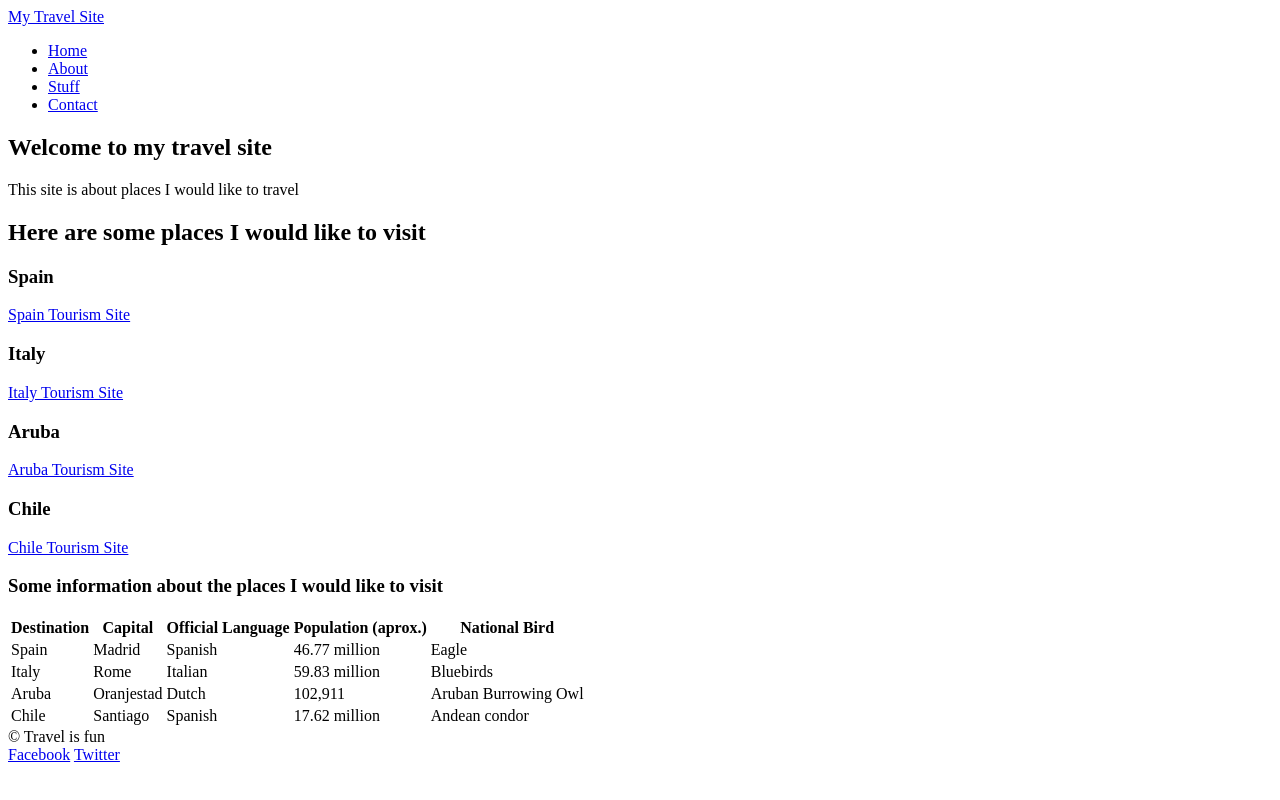
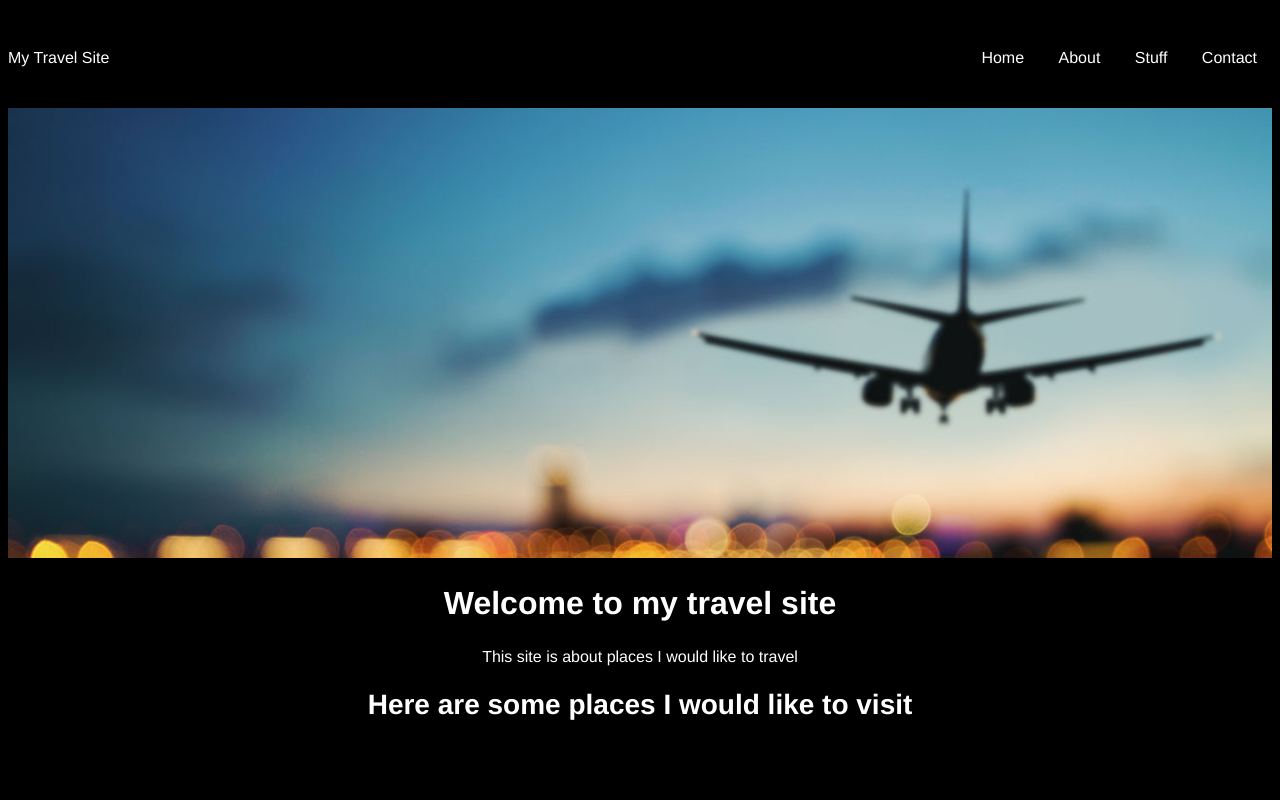
Before and after one commit to rohanpokwal/css-activity-travel-site-styled, a plain HTML site: page index.html in a window 1280 px wide. Shown: the top 800 px of the page. Drawn offline with Linux system fonts and the light colour scheme.

Commit message:
Modified html and css. The website is ready for Push

```diff
--- a/assets/stylesheets/travel.css
+++ b/assets/stylesheets/travel.css
@@ -3,9 +3,9 @@ Set the box-sizing for every element on the page
 to border-box. Elements should have padding and
 border included in the element's total width and height
 */
-
-
-
+* {
+  box-sizing: border-box;
+}
 /*
 Set some common styles for the body of the page
  - background color to black
@@ -13,35 +13,45 @@ Set some common styles for the body of the page
  - font to Helvetica
  - font size to 16px
 */
-
-
+body {
+  background-color: black;
+  color: white;
+  font-family: Helvetica;
+  font-size: 16px;
+}
 
 /*
 override our h1 style to have a font size of 32px
 */
-
-
+h1 {
+  font-size: 32px;
+}
 
 /*
 override our h2 style to have a font size of 28px
 */
-
-
+h2 {
+  font-size: 28px;
+}
 
 /*
 style the element with the id of header-statement to have centered text
 */
-
-
-
+#header-statement {
+  text-align: center;
+}
 /*
 style the elements with a class of page-row
  - clear: both; //ensures elements that are floated cant be on the left or right of this element
  - give the element padding of 5%
  - give the element a margin of 2% on the top and bottom
 */
-
-
+.page-row {
+  clear: both;
+  padding: 5%;
+  margin-top: 2%;
+  margin-bottom: 2%;
+}
 
 /* no action item: clearfix for page row */
 .page-row::after {
@@ -49,8 +59,6 @@ style the elements with a class of page-row
   clear: both;
   display: block;
 }
-
-
 
 /*
 style the elements with a class of card
@@ -66,8 +74,18 @@ style the elements with a class of card
  - set the background to not repeat
 */
 
-
-
+.card {
+  width: 20%;
+  height: 350px;
+  margin: 2.5%;
+  padding-top: 15%;
+  float: left;
+  background-color: white;
+  text-align: center;
+  color: black;
+  background-size: contain;
+  background-repeat: no-repeat;
+}
 
 /*
 style the element with the id of hero
@@ -78,48 +96,55 @@ style the element with the id of hero
  - set the background image to be fixed // this will give the effect of the page scrolling over the hero image
 */
 
-
-
+#hero {
+  height: 450px;
+  background-size: cover;
+  background-repeat: no-repeat;
+  background-image: url("../images/travel_hero.jpg");
+  background-attachment: fixed;
+}
 
 /*
  target the element with the class of card that also has an id of spain
  set the background image to (spain_flag.svg) in our assets/images directory
 */
-
-
-
+.card#spain {
+  background-image: url("../images/spain_flag.svg");
+}
 
 /*
  target the element with the class of card that also has an id of italy
  set the background image to (italy_flag.svg) in our assets/images directory
 */
-
-
-
+.card#italy {
+  background-image: url("../images/italy_flag.svg");
+}
 
 /*
  target the element with the class of card that also has an id of aruba
  set the background image to (aruba_flag.svg) in our assets/images directory
 */
-
-
-
+.card#aruba {
+  background-image: url("../images/aruba_flag.svg");
+}
 
 /*
  target the element with the class of card that also has an id of chile
  set the background image to (chile_flag.svg) in our assets/images directory
 */
-
-
-
+.card#chile {
+  background-image: url("../images/chile_flag.svg");
+}
 
 /*
  target the header element
   - height of 100px
   - line height of 100px
 */
-
-
+header {
+  height: 100px;
+  line-height: 100px;
+}
 
 /* no action item: clearfix for header */
 header::after {
@@ -131,25 +156,27 @@ header::after {
 /*
  target the element with the id of logo and float it to the left
 */
-
-
-
+#logo {
+  float: left;
+}
 
 /*
  target the nav element and float it to the right
 */
-
-
-
-
- /*
+nav {
+  float: right;
+}
+/*
  target the element with the id of nav-list
   - remove all margin and padding
   - remove bullets from the unordered list
 */
 
-
-
+#nav-list {
+  margin: 0;
+  padding: 0;
+  list-style-type: none;
+}
 
 /*
  target the elements with the class of nav-link
@@ -157,69 +184,82 @@ header::after {
   - give a top and bottom padding of 5px
   - left and right padding of 15px
 */
-
-
-
-
+.nav-link {
+  display: inline;
+  /* padding-top: 5px; */
+  /* padding-bottom: 5px; */
+  /* padding-left: 15px; */
+  /* padding-right: 15px; */
+  padding: 5px 15px 5px 15px;
+}
 /*
  target the links inside the header element
   - remove the underline from the links
   - make sure the text is white
 */
-
-
-
-
+header a {
+  text-decoration: none;
+  color: white;
+}
 /*
  target the table element
   - give a 2px black solid border to the table
   - collapse the border to remove spacing between cells
   - make the width 100%
 */
-
-
-
+table {
+  border: 2px solid black;
+  border-collapse: collapse;
+  width: 100%;
+}
 
 /*
  target the tr, td, and th elements
   - give a 2px black solid border to the table
 */
-
-
-
+tr,
+td,
+th {
+  border: 2px solid black;
+}
 
 /*
  target the th element
   - set the background color to black
   - set the text color to white
 */
-
-
-
+th {
+  background-color: black;
+  color: white;
+}
 
 /*
  target the element with the id of travel-table
   - make the text color black
   - make the background color white
 */
-
-
-
+#travel-table {
+  color: black;
+  background-color: white;
+}
 
 /*
  target the h3 element within the element with the id of travel-table
   - center align the text
 */
-
-
-
+#travel-table h3 {
+  text-align: center;
+}
 
 /*
  target the footer element
   - set the height to 100px
   - set the line height to 100px
 */
-
+footer {
+  height: 100px;
+  line-height: 100px;
+}
 /* no action item: clearfix for footer */
 footer::after {
   content: "";
@@ -227,12 +267,12 @@ footer::after {
   display: block;
 }
 
-
 /*
  target the element with the id of copyright and float it to the left
 */
-
-
+#copyright {
+  float: left;
+}
 
 /*
  target the element with the id of social-links
@@ -240,10 +280,16 @@ footer::after {
   - give a top and bottom padding of 5px
   - give a left and right padding of 15px
 */
-
-
+#social-links {
+  float: right;
+  padding: 5px 15px 5px 15px;
+}
 
 /*
  target the links inside the element with the id of social-links
   - make sure the text is white and there is no underline
 */
+#social-links a {
+  text-decoration: none;
+  color: white;
+}
--- a/index.html
+++ b/index.html
@@ -1,26 +1,23 @@
 <!DOCTYPE html>
 <html>
-
   <head>
-
-        <link type="text/css" rel="stylesheet" href="assets/stylesheets/travel.css"/>
+    <link
+      type="text/css"
+      rel="stylesheet"
+      href="assets/stylesheets/travel.css"
+    />
 
     <title>Amazing Travel Site</title>
-
   </head>
 
   <body>
-
     <header>
-
       <div id="logo">
-                <a href="/home.html">My Travel Site</a>
+        <a href="/index.html">My Travel Site</a>
       </div>
 
       <nav>
-
         <ul id="nav-list">
-
           <li class="nav-link">
             <a href="/home.html">Home</a>
           </li>
@@ -36,53 +33,51 @@
           <li class="nav-link">
             <a href="/contact.html">Contact</a>
           </li>
-
         </ul>
-
       </nav>
-
     </header>
 
     <main>
-
       <section>
-
         <div id="hero"></div>
 
         <div id="header-statement">
-
           <h1>Welcome to my travel site</h1>
 
           <p>This site is about places I would like to travel</p>
 
           <h2>Here are some places I would like to visit</h2>
-
         </div>
-
       </section>
 
       <section id="cards" class="page-row">
-
         <div class="card" id="spain">
           <h3>Spain</h3>
-                    <a href="http://www.spain.info/en_US/" target="_blank">Spain Tourism Site</a>
+          <a href="http://www.spain.info/en_US/" target="_blank"
+            >Spain Tourism Site</a
+          >
         </div>
 
         <div class="card" id="italy">
           <h3>Italy</h3>
-                    <a href="http://www.italia.it/en/home.html" target="_blank">Italy Tourism Site</a>
+          <a href="http://www.italia.it/en/home.html" target="_blank"
+            >Italy Tourism Site</a
+          >
         </div>
 
         <div class="card" id="aruba">
           <h3>Aruba</h3>
-                    <a href="http://www.arubatourism.com/" target="_blank">Aruba Tourism Site</a>
+          <a href="http://www.arubatourism.com/" target="_blank"
+            >Aruba Tourism Site</a
+          >
         </div>
 
         <div class="card" id="chile">
           <h3>Chile</h3>
-                    <a href="http://chile.travel/en/" target="_blank">Chile Tourism Site</a>
+          <a href="http://chile.travel/en/" target="_blank"
+            >Chile Tourism Site</a
+          >
         </div>
-
       </section>
 
       <section class="page-row" id="travel-table">
@@ -125,23 +120,16 @@
           </tr>
         </table>
       </section>
-
     </main>
 
     <footer>
-
       <div id="copyright">&copy; Travel is fun</div>
 
       <div id="social-links">
-
         <a href="http://facebook.com">Facebook</a>
 
         <a href="http://twitter.com">Twitter</a>
-
       </div>
-
     </footer>
-
   </body>
-
 </html>
```
Lines whose indentation alone changed are shown as unchanged.
